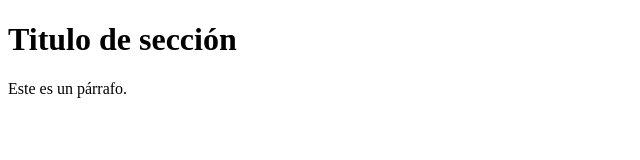
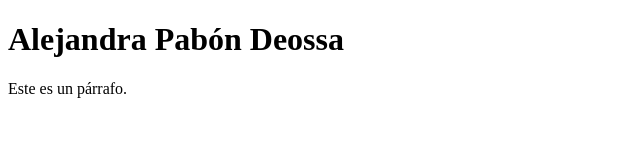
Before and after one commit to apabond/demo1_html, a plain HTML site: page index.html in a window 1280 px wide. Shown: the whole page, without its empty margins (0-640 px from the left). Drawn offline with Linux system fonts and the light colour scheme.

Commit message:
Update index.html

```diff
--- a/index.html
+++ b/index.html
@@ -7,7 +7,7 @@
   </head>
   <body>
     <div>
-        <h1>Titulo de sección</h1>
+        <h1>Alejandra Pabón Deossa</h1>
         <p>Este es un párrafo.</p>
     </div>
   </body>
```
